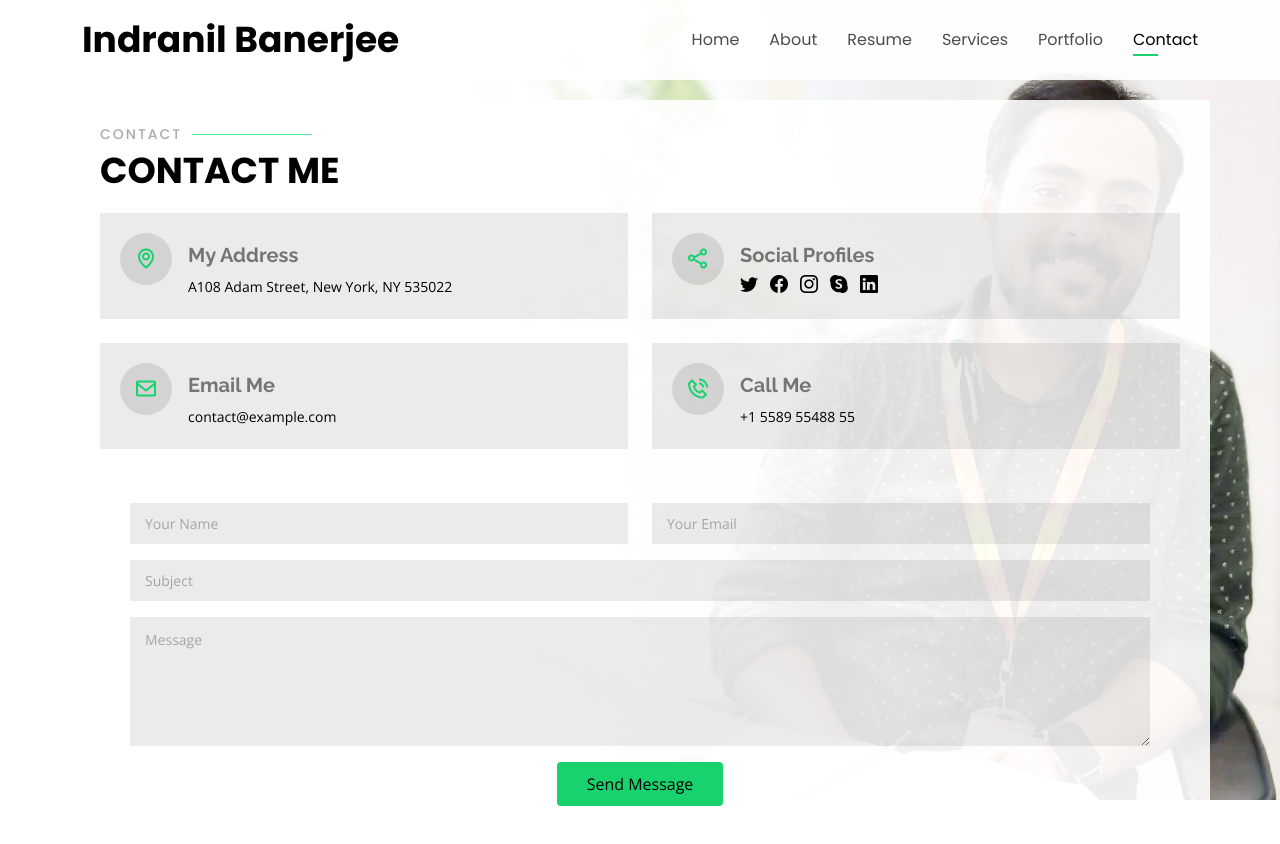
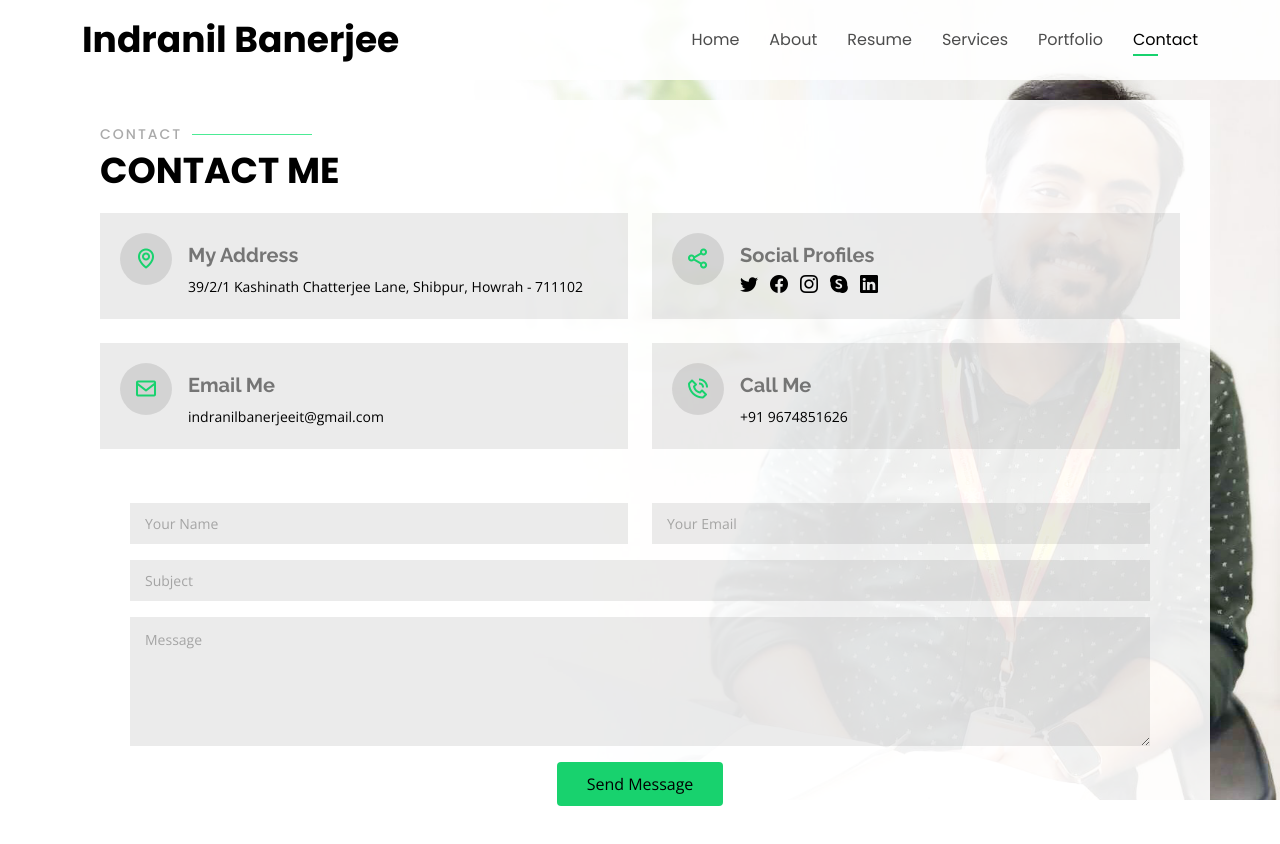
Before and after one commit to Indranilbanerjeeit/Portfolio_Website, a plain HTML site: page index.html in a window 1280 px wide. Both pictures are taken after a click on the link "Contact". Drawn offline with nearby package versions, Linux system fonts and the light colour scheme.

Commit message:
contact update

```diff
--- a/index.html
+++ b/index.html
@@ -694,7 +694,7 @@
           <div class="info-box">
             <i class="bx bx-map"></i>
             <h3>My Address</h3>
-            <p>A108 Adam Street, New York, NY 535022</p>
+            <p>39/2/1 Kashinath Chatterjee Lane, Shibpur, Howrah - 711102</p>
           </div>
         </div>
 
@@ -716,14 +716,14 @@
           <div class="info-box">
             <i class="bx bx-envelope"></i>
             <h3>Email Me</h3>
-            <p>contact@example.com</p>
+            <p>indranilbanerjeeit@gmail.com</p>
           </div>
         </div>
         <div class="col-md-6 mt-4 d-flex align-items-stretch">
           <div class="info-box">
             <i class="bx bx-phone-call"></i>
             <h3>Call Me</h3>
-            <p>+1 5589 55488 55</p>
+            <p>+91 9674851626</p>
           </div>
         </div>
       </div>
```
